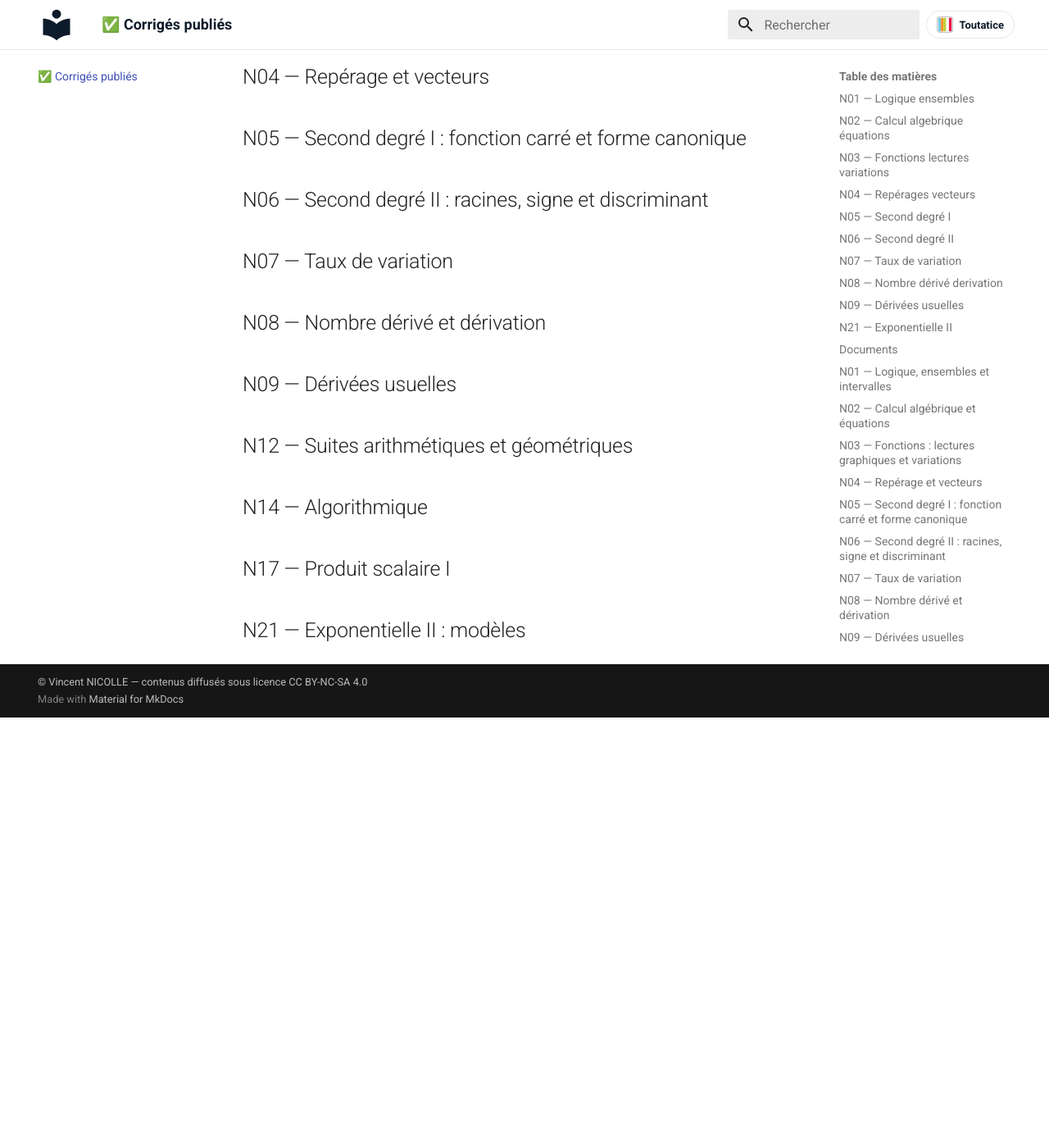
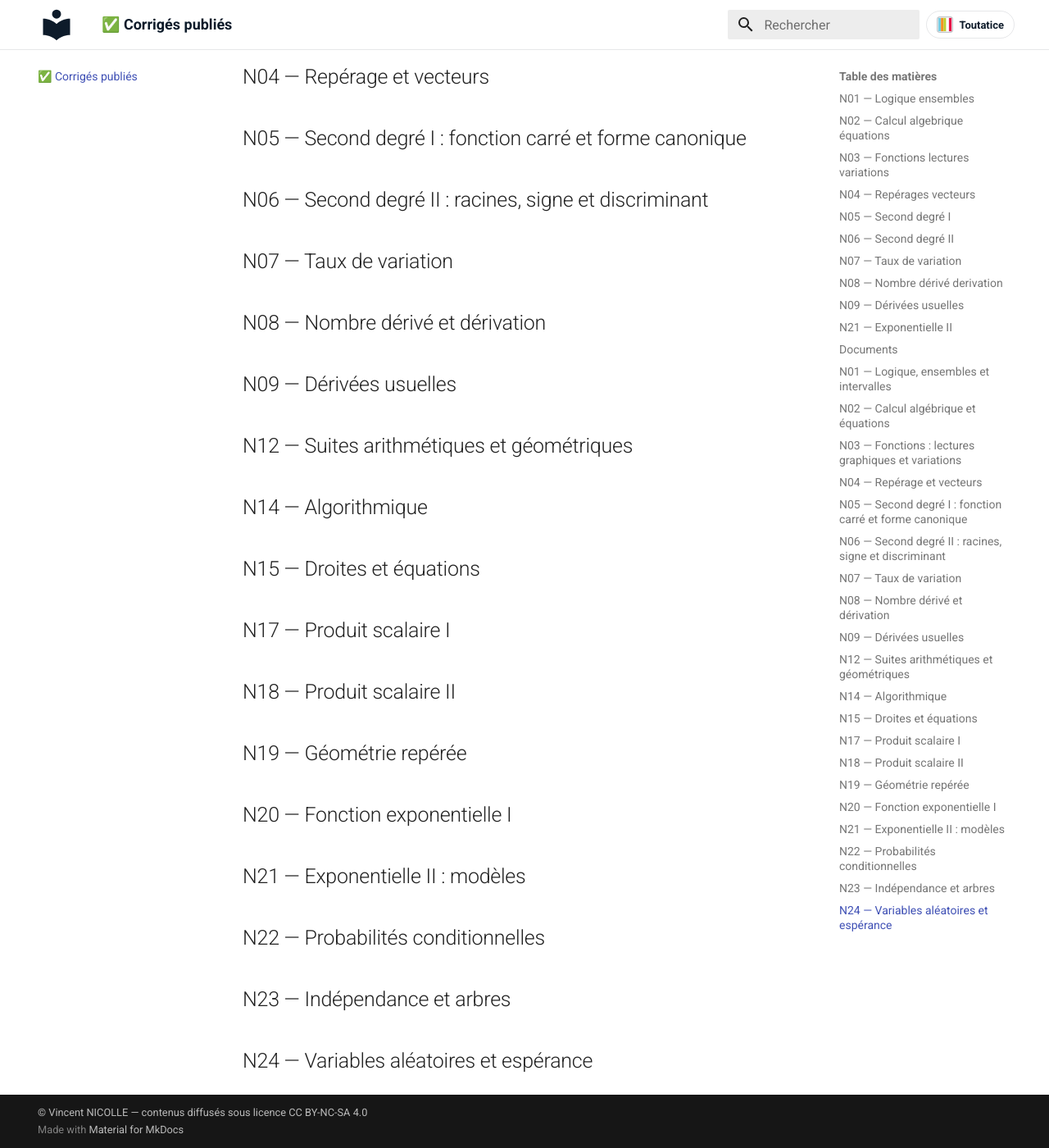
Before and after one commit to vnicolle56610/maths-premiere-specialite, an MkDocs documentation site: the page built from docs/corriges/index.md, in a window 1280 px wide and 1400 px high, scrolled down 1780 px. Shown: the whole window at 82% size. Built offline with MkDocs 1.6.1 and Material for MkDocs 9.7.7, drawn with Linux system fonts in a browser that asks for light colours; before the commit the page ends 2655 px from its top, so only the background shows below that.

Commit message:
Publication automatique : 6 fichier(s) copié(s), 1 page(s) mise(s) à jour
Fichiers copiés :
  - docs/automatismes/AUTOMATISMES_N03_FONCTIONS_LECTURES_VARIATIONS.pdf
  - docs/automatismes/AUTOMATISMES_N04_REPERAGES_VECTEURS.pdf
  - docs/automatismes/AUTOMATISMES_N17_PRODUIT_SCALAIRE_I.pdf
  - docs/automatismes/AUTOMATISMES_N18_PRODUIT_SCALAIRE_II.pdf
  - docs/cours/COURS_N17_PRODUIT_SCALAIRE_I.pdf
  - docs/td/TD_N17_PRODUIT_SCALAIRE_I.pdf

Pages mises à jour :
  - docs/corriges/index.md

Généré par le protocole de publication (publier_ressources_site.py / publier_ressources_gui.py).

```diff
--- a/docs/corriges/index.md
+++ b/docs/corriges/index.md
@@ -89,11 +89,39 @@ Corrigés destinés aux élèves, classés par notion.
 
 
 
+## N15 — Droites et équations
+
+
+
 ## N17 — Produit scalaire I
+
+
+
+## N18 — Produit scalaire II
+
+
+
+## N19 — Géométrie repérée
+
+
+
+## N20 — Fonction exponentielle I
 
 
 
 ## N21 — Exponentielle II : modèles
 
 
+
+## N22 — Probabilités conditionnelles
+
+
+
+## N23 — Indépendance et arbres
+
+
+
+## N24 — Variables aléatoires et espérance
+
+
 <!-- AUTO-DOCS:END -->
```
Also changed, not shown: 6 other files.
